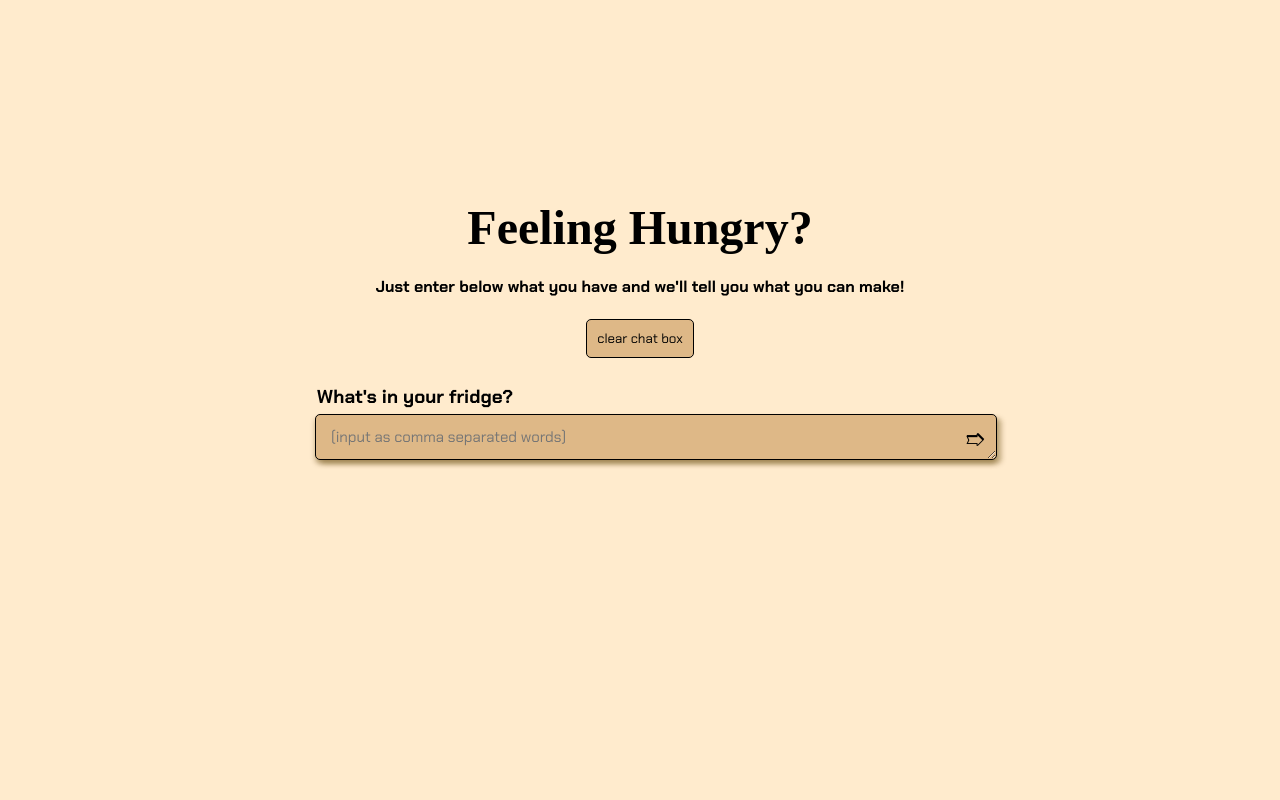
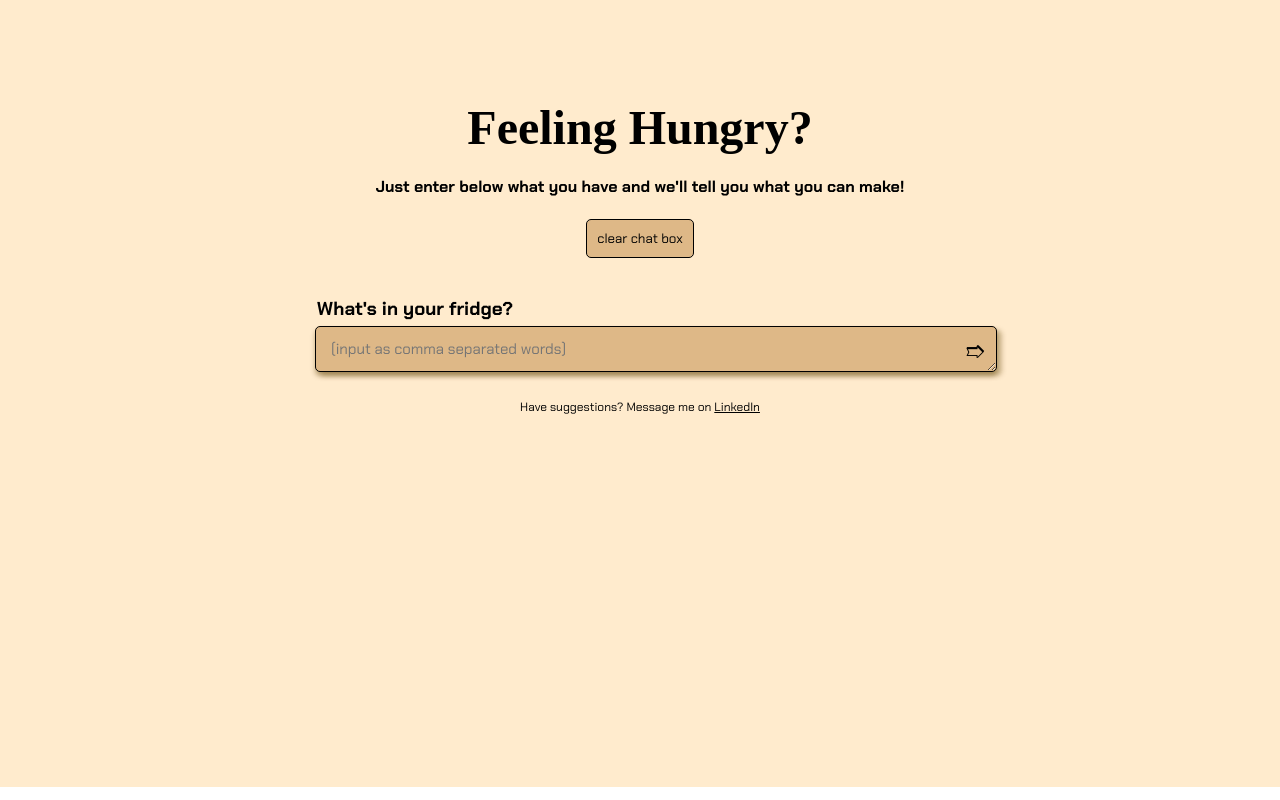
Before and after one commit to zymoncone/feeling-hungry, a React (Create React App) app: page / in a window 1280 px wide. Built offline with nearby package versions, Linux system fonts and the light colour scheme; a web font is replaced by a local one.

Commit message:
add footer

```diff
--- a/server.js
+++ b/server.js
@@ -8,6 +8,7 @@ app.use(cors())
 
 
 const OPENAI_API_KEY = process.env.API_KEY
+const num_of_answers = 2
 
 app.post('/completitions', async (req, res) => {
     const options = {
@@ -18,7 +19,7 @@ app.post('/completitions', async (req, res) => {
         },
         body: JSON.stringify({
             model: "gpt-3.5-turbo",
-            messages: [{role: "user", content: "What can I make with these ingredients? " + req.body.message + " Give me your top 3 answers."}],
+            messages: [{role: "user", content: "What can I make with these ingredients? " + req.body.message + " Give me your top " + num_of_answers + " answers."}],
             max_tokens: 100,
         })
     }
--- a/src/App.js
+++ b/src/App.js
@@ -17,7 +17,7 @@ function App() {
 
     // clear input to verify click & set user inputed list as from input value
     clearInput()
-    setList("Your list: " + value)
+    setList(value)
     setLoading("Loading...")
 
     const options = {
@@ -40,15 +40,13 @@ function App() {
     }
   }
 
-  console.log(message)
-
   return (
     <div className="app">
       <section className="main">
         <h1>Feeling Hungry?</h1>
         <h4>Just enter below what you have and we'll tell you what you can make!</h4>
         <button onClick={clearInput}>clear chat box</button>
-        {user_list != "" && <p id="user-list">{user_list}</p>}
+        {user_list != "" && <p id="user-list"><b>Your list: </b>{user_list}</p>}
         {loading != "" && <p id="loading">{loading}</p>}
         {message.content != "" && <p id="output">{message.content}</p>}
         <div className="bottom-section">
@@ -62,7 +60,11 @@ function App() {
               </div>
           </div>
         </div>
+
       </section>
+      <footer>
+          <p>Have suggestions? Message me on <a href="https://www.linkedin.com/in/szymonsarnowicz/">LinkedIn</a></p>
+      </footer>
     </div>
   );
 }
--- a/src/index.css
+++ b/src/index.css
@@ -8,6 +8,7 @@
 .app {
   background-color: blanchedalmond;
   display: flex;
+  flex-direction: column;
 }
 
 body {
@@ -15,17 +16,25 @@ body {
   padding: 0;
 }
 
+footer {
+  display: flex;
+  flex-direction: column;
+  text-align: center;
+  font-size: 12px;
+  height: 50vh;
+}
+
 h1 {
   font-size: 48px;
   font-family: 'Rubik Iso', cursive;
-  padding: 100px 0px 0px 0px;
-  margin: 100px 0px 0px 0px;
+  padding: 50px 0px 0px 0px;
+  margin: 50px 0px 0px 0px;
 }
 
 h3 {
   position: relative;
   left: -225px;
-  margin-bottom: 5px;
+  margin: 30px 0px 5px 0px;
 }
 
 .main {
@@ -34,7 +43,7 @@ h3 {
   align-items: center;
   text-align: center;
   /* justify-content: space-between; */
-  height: 100vh;
+  height: 100%;
   width: 100%;
 }
 
```
